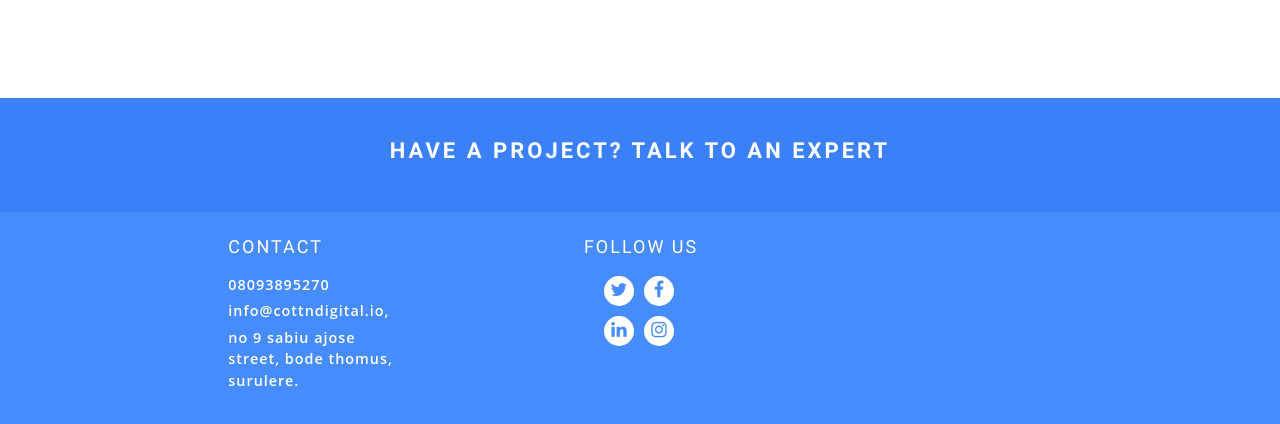
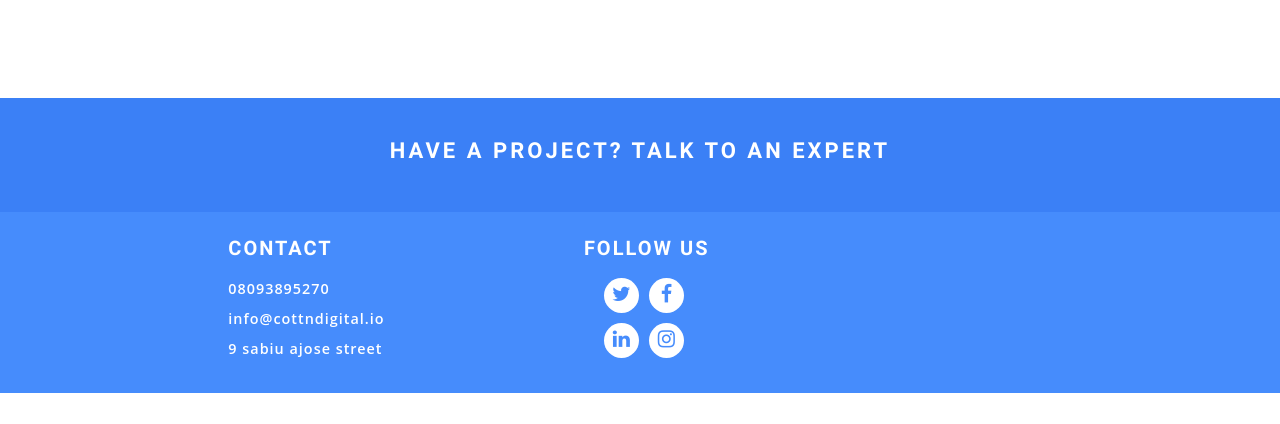
Before and after one commit to iyiolaosuagwu/cottondigital, a PHP site: page /index.php in a window 1280 px wide. Shown: the part 3126-3550 px from the top of the page. After the commit the page ends 3519 px from the top, so only its background shows below. Run offline with PHP 8.4, Linux system fonts and the light colour scheme.

Commit message:
new update

```diff
--- a/css/style.css
+++ b/css/style.css
@@ -125,11 +125,12 @@ footer.page-footer a {
   letter-spacing: 1px;
   font-family: 'Open Sans', sans-serif;
   font-weight: 600;
+  line-height: 25px;
 }
 
 .headers {
-  font-size: 18px;
-  font-weight: 400;
+  font-size: 20px;
+  font-weight: 600;
   letter-spacing: 2px;
 }
 
@@ -381,8 +382,8 @@ footer.page-footer a {
 
 .social__icon {
   border-radius: 50px;
-  height: 30px;
-  width: 30px;
+  height: 35px;
+  width: 35px;
   background: #fff;
   color: #468cfc;
   margin: 5px 5px;
@@ -398,7 +399,7 @@ footer.page-footer a {
   left: 50%;
   transform: translate(-50%, -50%);
   cursor: pointer;
-  font-size: 18px;
+  font-size: 20px;
 }
 
 .map__text {
--- a/footer.php
+++ b/footer.php
@@ -8,8 +8,8 @@
             <h2 class="mb-0 headers">CONTACT</h2>
             <p>
               <li class="digit">08093895270</li>
-              <li class="digit">info@cottndigital.io,</li>
-              <li class="digit">no 9 sabiu ajose street, bode thomus, surulere.</li>
+              <li class="digit">info@cottndigital.io</li>
+              <li class="digit">9 sabiu ajose street</li>
               <!-- <li class="">Carrier Pigeon</li> -->
             </p>
           </div>
```
